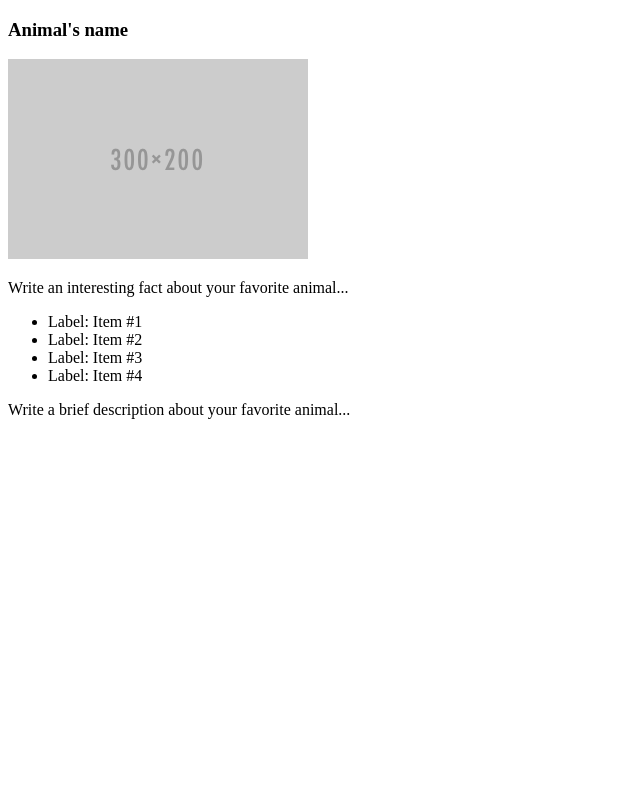
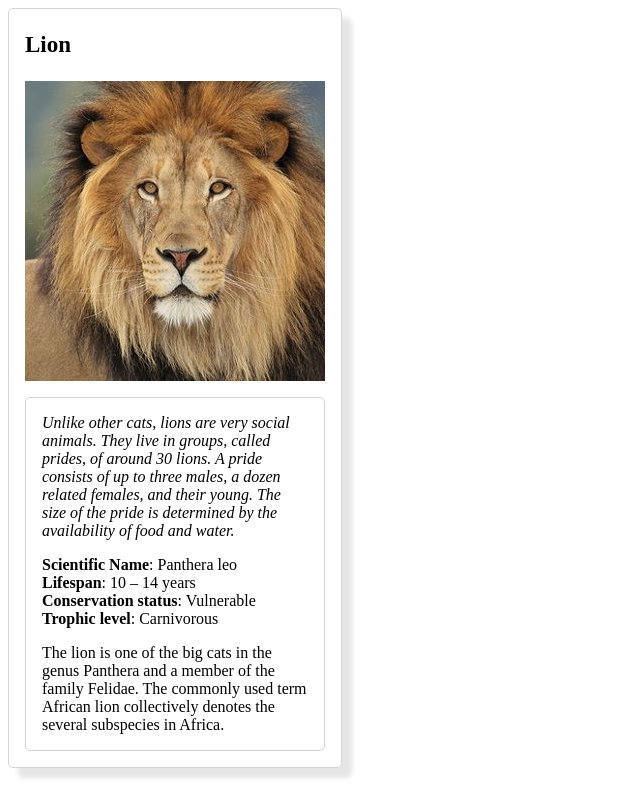
Before and after one commit to y0n1/udacity-fend-portfolio, a plain HTML site: page fend-animal-trading-cards-master/card.html in a window 1280 px wide. Shown: the whole page, without its empty margins (0-640 px from the left). Drawn offline with Linux system fonts and the light colour scheme.

Commit message:
finished implementing the mokup

```diff
--- a/fend-animal-trading-cards-master/card.html
+++ b/fend-animal-trading-cards-master/card.html
@@ -3,25 +3,33 @@
 <head>
 	<meta charset="utf-8">
 	<title>Animal Trading Cards</title>
+    <link rel="stylesheet" href="styles.css">
 </head>
 <body>
-	<div>
+	<div class="frame external">
 		<!-- your favorite animal's name goes here -->
-		<h3>Animal's name</h3>
+		<h3 class="title">Lion</h3>
 		<!-- your favorite animal's image goes here -->
-		<img src="placeholder.png" alt="name-of-your-animal">
-		<div>
+		<img src="lion.png" alt="Lion">
+		<div class="frame internal">
 			<!-- your favorite animal's interesting fact goes here -->
-			<p>Write an interesting fact about your favorite animal...</p>
+			<p class="italic">
+                Unlike other cats, lions are very social animals. They live in groups, called prides, of around 30
+                lions. A pride consists of up to three males, a dozen related females, and their young. The size
+                of the pride is determined by the availability of food and water.
+            </p>
 			<ul>
 				<!-- your favorite animal's list items go here -->
-				<li><span>Label</span>: Item #1</li>
-				<li><span>Label</span>: Item #2</li>
-				<li><span>Label</span>: Item #3</li>
-				<li><span>Label</span>: Item #4</li>
+				<li><span class="bold">Scientific Name</span>: Panthera leo</li>
+				<li><span class="bold">Lifespan</span>: 10 – 14 years</li>
+				<li><span class="bold">Conservation status</span>: Vulnerable</li>
+				<li><span class="bold">Trophic level</span>: Carnivorous</li>
 			</ul>
 			<!-- your favorite animal's description goes here -->
-			<p>Write a brief description about your favorite animal...</p>
+			<p>
+                The lion is one of the big cats in the genus Panthera and a member of the family Felidae. The
+                commonly used term African lion collectively denotes the several subspecies in Africa.
+            </p>
 		</div>
 	</div>
 </body>
--- a/fend-animal-trading-cards-master/styles.css
+++ b/fend-animal-trading-cards-master/styles.css
@@ -1 +1,37 @@
 /* add your CSS here */
+ul {
+    list-style: none;
+    padding-left: 0px;
+}
+
+img {
+    padding-bottom: 12px;
+}
+
+.title {
+    font-size: 23px;
+}
+
+.bold {
+    font-weight: bold;
+}
+
+.italic {
+    font-style: italic;
+}
+
+.frame {
+    border-radius: 5px;
+    padding: 0px 16px 0px 16px;
+    border: 1px solid lightgrey;
+    width: 300px;
+}
+
+.external {
+    padding-bottom: 16px;
+    box-shadow: 10px 10px 5px rgb(230,230,230);
+}
+
+.internal {
+    width: auto;
+}
```
Also changed, not shown: fend-animal-trading-cards-master/lion.png (added).
